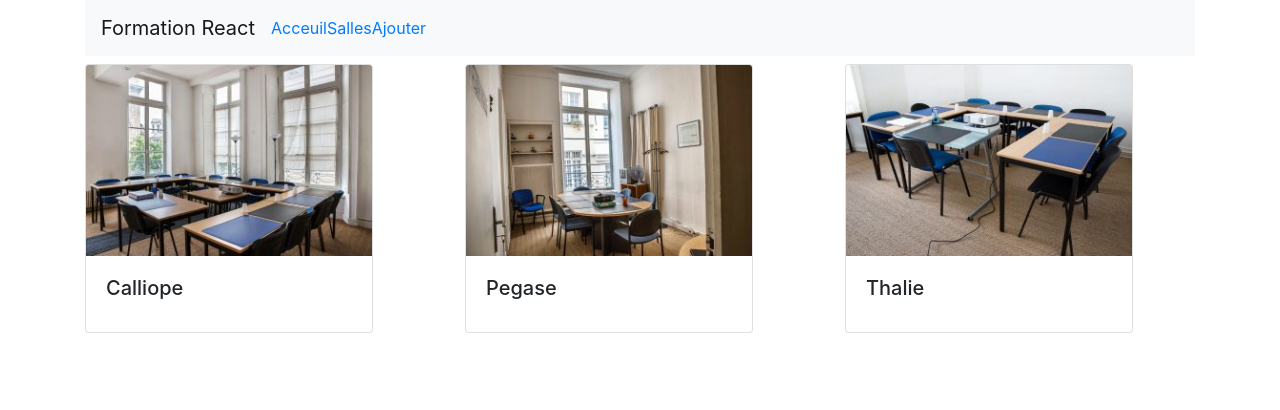
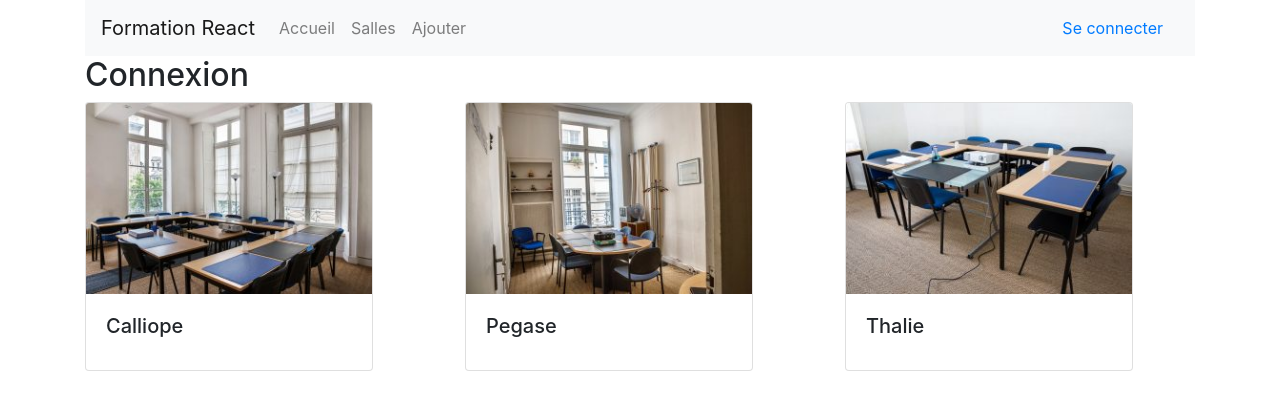
Before and after one commit to bart120/react1019, a React (Create React App) app: page /login in a window 1280 px wide. Shown: the top 410 px of the page. Built offline with nearby package versions, Linux system fonts and the light colour scheme.

Commit message:
routage et props

```diff
--- a/src/components/header.js
+++ b/src/components/header.js
@@ -3,8 +3,18 @@ import Navbar from 'react-bootstrap/Navbar';
 import Nav from 'react-bootstrap/Nav';
 import Button from 'react-bootstrap/Button';
 import { Link } from 'react-router-dom';
+import { withRouter } from 'react-router';
 
 class Header extends React.Component {
+
+    state = {
+        isAuthenticated: false
+    };
+
+    onLogout = (event) => {
+        this.setState({ isAuthenticated: false });
+        this.props.history.push('/');
+    }
 
     render() {
         return (
@@ -13,15 +23,24 @@ class Header extends React.Component {
                 <Navbar.Toggle aria-controls="basic-navbar-nav" />
                 <Navbar.Collapse id="basic-navbar-nav">
                     <Nav className="mr-auto">
-                        <Link to="/">Acceuil</Link>
-                        <Link to="/rooms">Salles</Link>
-                        <Link to="/rooms/add">Ajouter</Link>
+                        <Link to="/" className="nav-link">Accueil</Link>
+                        <Link to="/rooms" className="nav-link">Salles</Link>
+                        <Link to="/rooms/add" className="nav-link">Ajouter</Link>
                     </Nav>
-
+                </Navbar.Collapse>
+                <Navbar.Collapse className="justify-content-end">
+                    {this.state.isAuthenticated ? (
+                        <>
+                            <Navbar.Text>Bonjour toto</Navbar.Text>
+                            <Button onClick={this.onLogout}>Se déconnecter</Button>
+                        </>
+                    ) : (
+                            <Link to="/login" className="nav-link">Se connecter</Link>
+                        )}
                 </Navbar.Collapse>
             </Navbar>
         );
     }
 }
 
-export default Header;
+export default withRouter(Header);
--- /dev/null
+++ b/src/components/login-form.js
@@ -0,0 +1,15 @@
+import React from 'react';
+import Form from 'react-bootstrap/Form';
+
+class LoginForm extends React.Component {
+    render() {
+        return (
+            <Form>
+
+            </Form>
+        );
+    }
+
+}
+
+export default LoginForm;
--- a/src/config/routes.js
+++ b/src/config/routes.js
@@ -1,12 +1,18 @@
 import React from 'react';
 import { Route } from 'react-router-dom';
 import Home from '../pages/home/home';
+import ListRoom from '../pages/rooms/list';
+import AddRoom from '../pages/rooms/add';
+import Login from '../pages/login/login';
 class Routes extends React.Component {
 
     render() {
         return (
             <>
                 <Route path='/' exact component={Home} />
+                <Route path='/rooms' exact component={ListRoom} />
+                <Route path='/rooms/add' exact component={AddRoom} />
+                <Route path='/login' exact component={Login} />
             </>);
     }
 }
--- /dev/null
+++ b/src/pages/login/login.js
@@ -0,0 +1,16 @@
+import React from 'react';
+import LoginForm from '../../components/login-form';
+
+class Login extends React.Component {
+    state = {}
+    render() {
+        return (
+            <>
+                <h2>Connexion</h2>
+                <LoginForm />
+            </>
+        );
+    }
+}
+
+export default Login;
--- /dev/null
+++ b/src/pages/rooms/add.js
@@ -0,0 +1,12 @@
+import React from 'react';
+
+class AddRoom extends React.Component {
+    state = {}
+    render() {
+        return (
+            <p>Ajouter une salle</p>
+        );
+    }
+}
+
+export default AddRoom;
--- /dev/null
+++ b/src/pages/rooms/list.js
@@ -0,0 +1,12 @@
+import React from 'react';
+
+class ListRoom extends React.Component {
+    state = {}
+    render() {
+        return (
+            <p>Liste des salles</p>
+        );
+    }
+}
+
+export default ListRoom;
```
